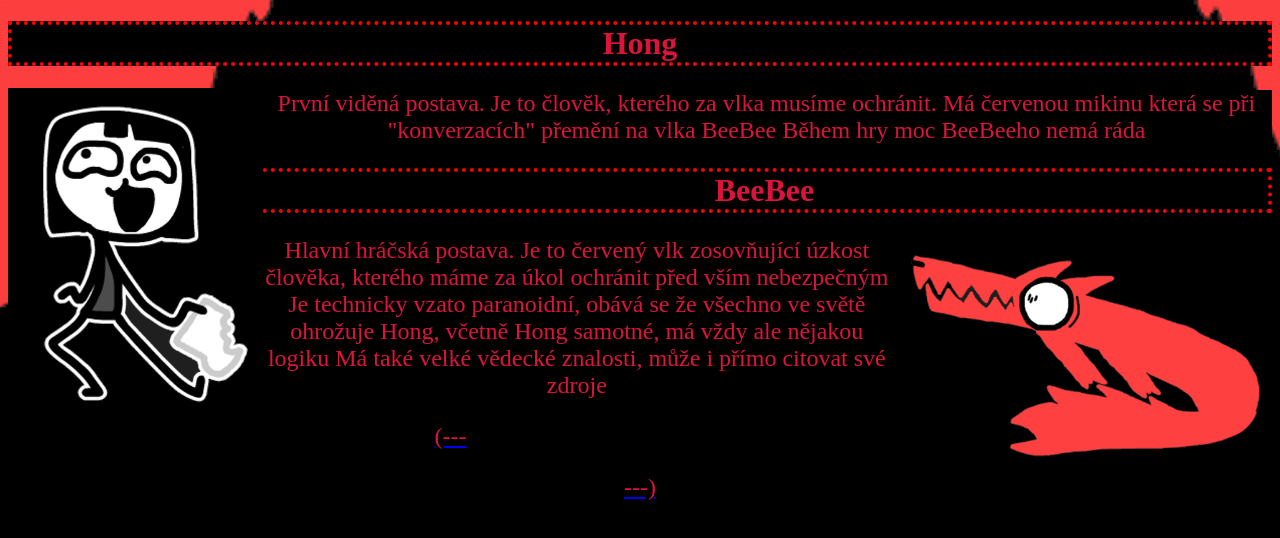
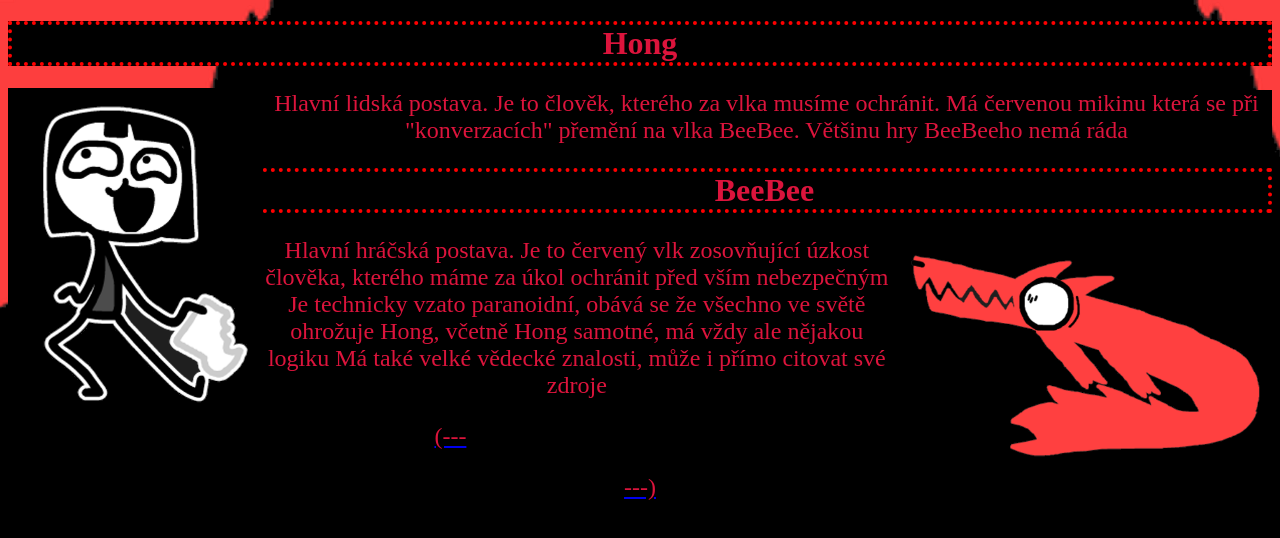
Before and after one commit to Jakuben2033/Jakuben2033.github.io, a plain HTML site: page chars.html in a window 1280 px wide. Drawn offline with Linux system fonts and the light colour scheme.

Commit message:
Update chars.html

```diff
--- a/chars.html
+++ b/chars.html
@@ -13,9 +13,9 @@
    <img src="./img/hongwthit.png" class="leftimage"
     height="20%"
     width="20%">
-    <p>První viděná postava. Je to člověk, kterého za vlka musíme ochránit.
-        Má červenou mikinu která se při "konverzacích" přemění na vlka BeeBee
-        Během hry moc BeeBeeho nemá ráda</p>
+    <p>Hlavní lidská postava. Je to člověk, kterého za vlka musíme ochránit.
+        Má červenou mikinu která se při "konverzacích" přemění na vlka BeeBee.
+        Většinu hry BeeBeeho nemá ráda</p>
     <h1>BeeBee</h1>
         <img src="./img/BeeBeeStare1.png" class="rightimage"
     height="30%"
```
